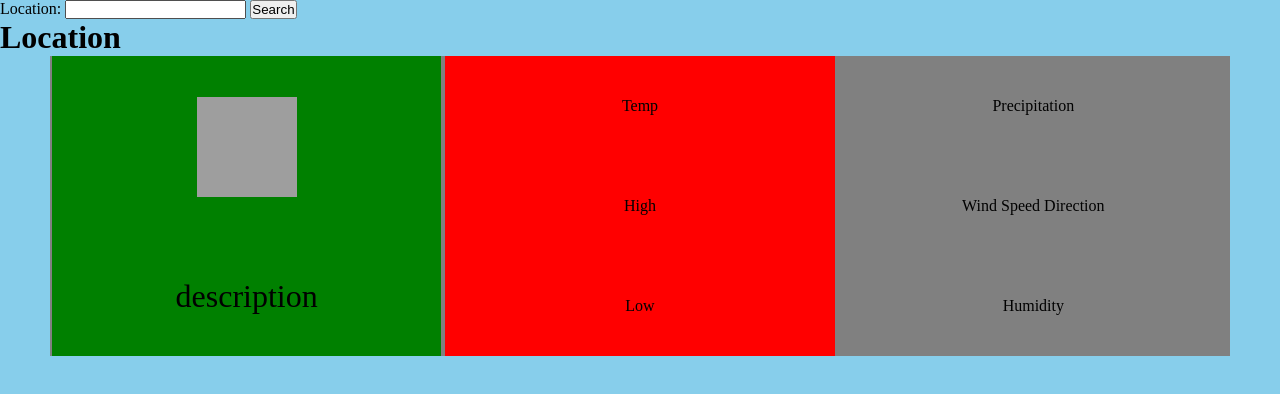
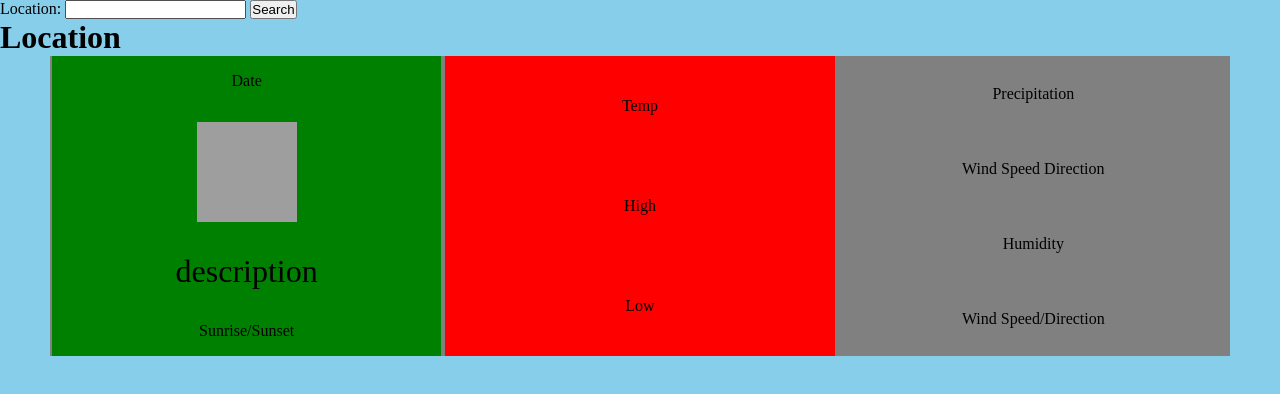
Before and after one commit to wsa138/weather-app, a website built with webpack: page src/index.html in a window 1280 px wide. Built offline with nearby package versions, Linux system fonts and the light colour scheme; grey boxes are pictures that could not be loaded.

Commit message:
Added html element placeholders.

```diff
--- a/src/index.html
+++ b/src/index.html
@@ -22,11 +22,13 @@
   <section id="currentWeather">
     <div id="mainInfo" class="info">
       <div id="gifSection">
+        <div>Date</div>
         <img id="weatherGif" src="https://media.tenor.com/images/80f03b17dc02ae6b32bf3e71dd046357/tenor.gif"
           alt="Gif of current weather">
         <div id="description">
           <p>description</p>
         </div>
+        <div>Sunrise/Sunset</div>
       </div>
       <div id="tempSection">
         <div>Temp</div>
@@ -37,6 +39,7 @@
         <div>Precipitation</div>
         <div>Wind Speed Direction</div>
         <div>Humidity</div>
+        <div>Wind Speed/Direction</div>
       </div>
     </div>
   </section>
```
Also changed, not shown: dist/index.html.
